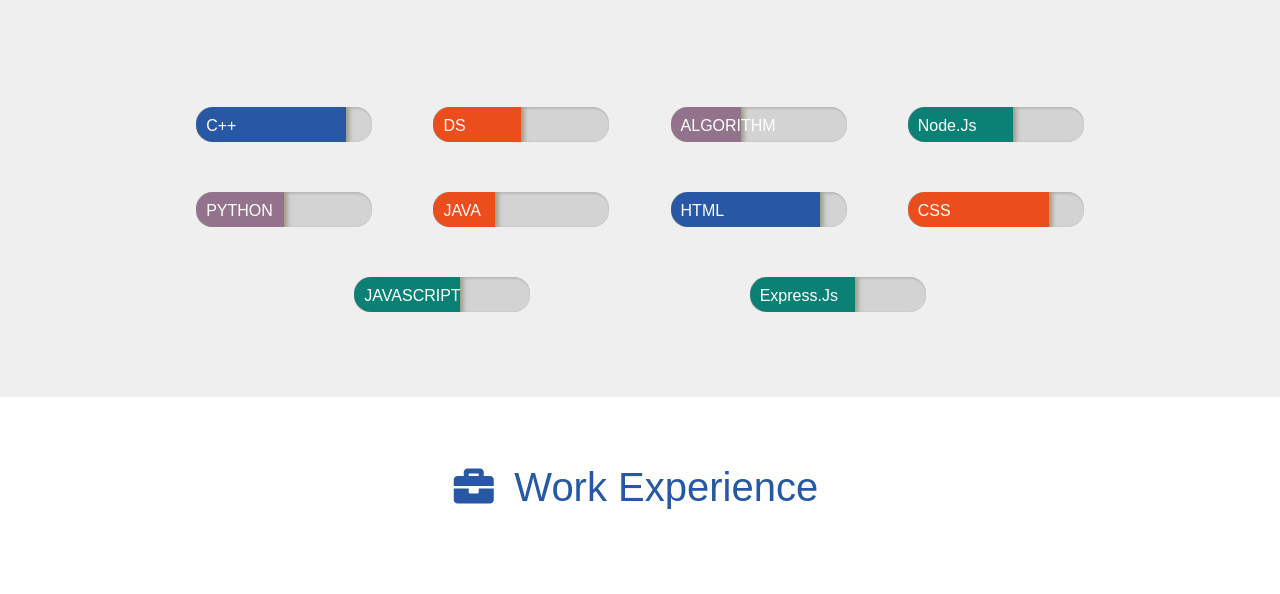
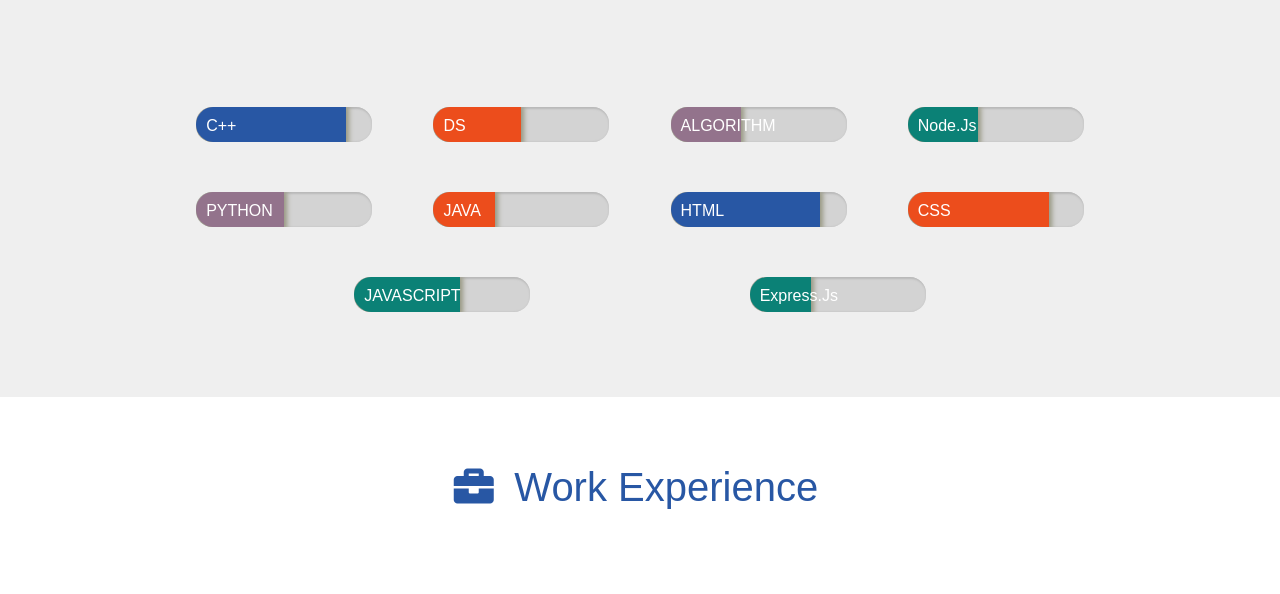
Before and after one commit to LUC4Ri0/LUC4Ri0.github.io, a plain HTML site: page index.html in a window 1280 px wide. Shown: the part 1029-1623 px from the top of the page. Drawn offline with Linux system fonts and the light colour scheme.

Commit message:
Update index.html

```diff
--- a/index.html
+++ b/index.html
@@ -170,7 +170,7 @@
                     </div>
                 </div>
                 <div class="skill-progress">
-                    <div class="sixty-percent mb-teal" data-bar-width="60">
+                    <div class="forty-percent mb-teal" data-bar-width="40">
                         <div class="skill-name">
                             <span> Node.Js </span>
                         </div>
@@ -212,7 +212,7 @@
                     </div>
                 </div>
                 <div class="skill-progress">
-                    <div class="sixty-percent mb-teal" data-bar-width="60">
+                    <div class="thirtyFive-percent mb-teal" data-bar-width="35">
                         <div class="skill-name">
                             <span> Express.Js </span>
                         </div>
```
